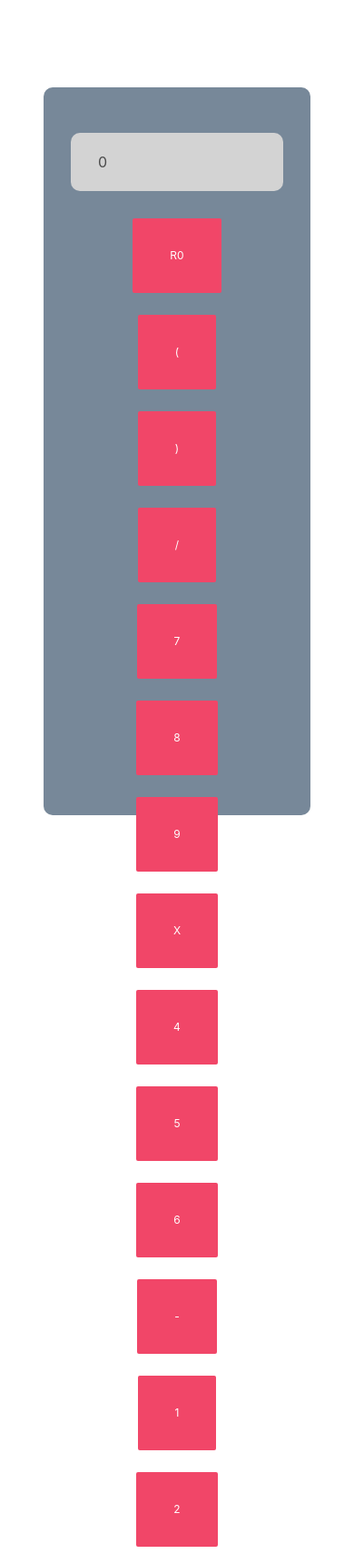
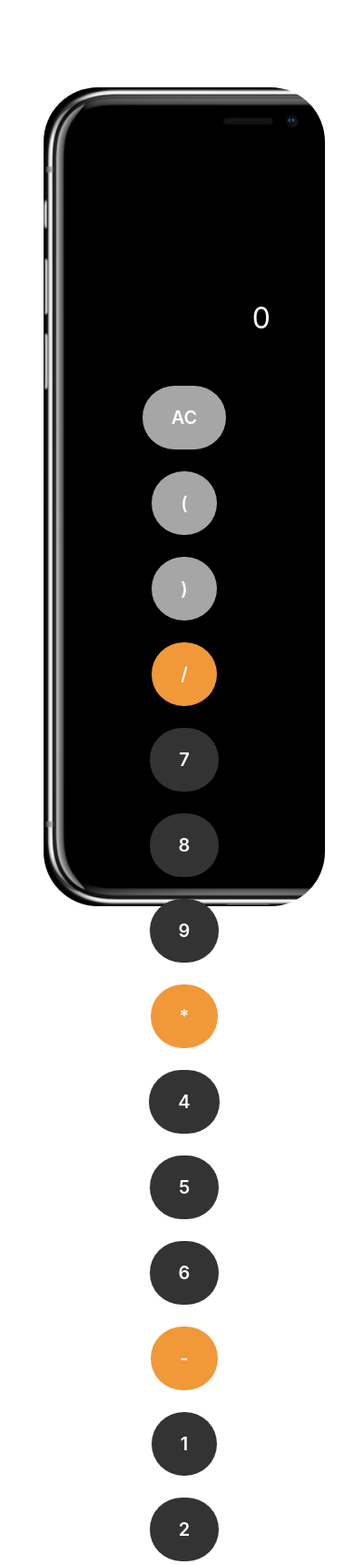
Before and after one commit to Nothe/nothe.github.io, a plain HTML site: page JS/calculatrice/index.html in a window 390 px wide. Shown: the top 1719 px of the page at 91% size. Drawn offline with nearby package versions, Linux system fonts and the light colour scheme.

Commit message:
iphone style

```diff
--- a/JS/calculatrice/index.html
+++ b/JS/calculatrice/index.html
@@ -17,7 +17,7 @@
     <section class="section hero is-fullheight">
         <div class="hero-body">
             <div class="container has-text-centered calculette">
-                <div class="back">
+                <div class="iphone">
 
                     <div class="first"></div>
                         <h1 id="result">0</h1>
@@ -25,73 +25,76 @@
 
                     <div class="columns">
                         <div class="column">
-                                    <button onclick="raz()" class="button is-small is-danger">R0</button>
+                                    <button onclick="raz()" class="button white">AC</button>
                         </div>
                         <div class="column">
-                                    <button onclick="envoyer('(')" class="button is-small is-danger">(</button>
+                                    <button onclick="envoyer('(')" class="button white">(</button>
                         </div>
                         <div class="column">
-                                    <button onclick="envoyer(')')" class="button is-small is-danger">)</button>
+                                    <button onclick="envoyer(')')" class="button white">)</button>
                         </div>
                         <div class="column">
-                                    <button onclick="envoyer('/')" class="button is-small is-danger">/</button>
+                                    <button onclick="envoyer('/')" class="button operator">/</button>
                         </div>
                      </div>
 
-                    <div class="columns">
+                    <div class="columns is-0">
                         <div class="column">
-                                        <button onclick="envoyer(7)" class="button is-small is-danger">7</button>
+                                        <button onclick="envoyer(7)" class="button">7</button>
                         </div>
                         <div class="column">
-                                        <button onclick="envoyer(8)" class="button is-small is-danger">8</button>
+                                        <button onclick="envoyer(8)" class="button">8</button>
                         </div>
                         <div class="column">
-                                        <button onclick="envoyer(9)" class="button is-small is-danger">9</button>
+                                        <button onclick="envoyer(9)" class="button">9</button>
                         </div>
                         <div class="column">
-                                        <button onclick="envoyer('*')" class="button is-small is-danger">X</button>
+                                        <button onclick="envoyer('*')" class="button operator">*</button>
                         </div>
                     </div>
                     <div class="columns">
                             <div class="column">
-                                        <button onclick="envoyer(4)" class="button is-small is-danger">4</button>
+                                        <button onclick="envoyer(4)" class="button">4</button>
                             </div>
                             <div class="column">
-                                        <button onclick="envoyer(5)" class="button is-small is-danger">5</button>
+                                        <button onclick="envoyer(5)" class="button">5</button>
                             </div>
                             <div class="column">
-                                        <button onclick="envoyer(6)" class="button is-small is-danger">6</button>
+                                        <button onclick="envoyer(6)" class="button">6</button>
                             </div>
                             <div class="column">
-                                        <button onclick="envoyer('-')" class="button is-small is-danger">-</button>
+                                        <button onclick="envoyer('-')" class="button operator">-</button>
                             </div>
                          </div>
 
                         <div class="columns">
                             <div class="column">
-                                            <button onclick="envoyer(1)" class="button is-small is-danger">1</button>
+                                            <button onclick="envoyer(1)" class="button">1</button>
                             </div>
                             <div class="column">
-                                            <button onclick="envoyer(2)" class="button is-small is-danger">2</button>
+                                            <button onclick="envoyer(2)" class="button">2</button>
                             </div>
                             <div class="column">
-                                            <button onclick="envoyer(3)" class="button is-small is-danger">3</button>
+                                            <button onclick="envoyer(3)" class="button">3</button>
                             </div>
                             <div class="column">
-                                            <button onclick="envoyer('+')" class="button is-small is-danger">+</button>
+                                            <button onclick="envoyer('+')" class="button operator">+</button>
                             </div>
                         </div>
                         <div class="columns">
                                 <div class="column is-6">
-                                                <button onclick="envoyer(0)" class="button is-small is-danger">0</button>
+                                                <button onclick="envoyer(0)" id="zero" class="button">0</button>
                                 </div>
                                 <div class="column">
-                                                <button  class="button is-small is-danger">,</button>
+                                                <button  onclick="envoyer('.')" class="button">,</button>
                                 </div>
                                 <div class="column">
-                                                <button onclick="egale()" class="button is-small is-danger">=</button>
+                                                <button onclick="egale()" class="button operator">=</button>
                                 </div>
-                            </div>
+                        </div>
+                        <div>
+                            <hr>
+                        </div>
 
                     </div>
                 </div>
--- a/JS/calculatrice/style.css
+++ b/JS/calculatrice/style.css
@@ -1,27 +1,60 @@
 .calculette {
-    background-color: lightslategrey;
-    border-radius: 10px;
-    height: 800px;
+    background-color: #000000;
+    border-radius: 60px;
+    height: 900px;
+    max-width: 450px;
+    padding: 30px;
+    background-image: url(IPhone_X.png);
+    background-repeat: no-repeat;
+    background-size: 450px 900px;
 }
 
+
+
+
 h1 {
-    background-color: lightgray;
+    color: white;
     border-radius: 10px;
-    margin: 30px;
-    margin-top: 50px;
-    padding-top: 20px;
-    padding-bottom: 20px;
-    padding-left: 30px;
-    text-align: left;
+    padding-top: 200px;
+    padding-bottom: 50px;
+    padding-right: 30px;
+    text-align: right;
+    font-size: 2em;
 }
 
+#zero {
+    padding-left : 80px;
+    padding-right : 80px;
+}
+
+
 .button {
-    padding: 40px;
-    border-radius: 50px;
+    background-color: #333333;
+    border: none;
+    color: white;
+    padding: 20px 32px 50px 32px;
+    text-align: center;
+    text-decoration: none;
+    display: inline-block;
+    font-size: 20px;
+    font-weight: 600;
+    border-radius: 100px;
+}
 
+.operator {
+    background-color: #F19838;
 
 }
 
-.column {
-    font-size: 20px;
+.white {
+    background-color: #A6A6A6;
+
 }
+
+hr {
+    border-top: 5px solid #A6A6A6;
+    border-radius: 5px;
+    width: 100px;
+    margin: 70px 0px 0px 150px;
+
+}
```
Also changed, not shown: JS/calculatrice/IPhone_X.png (added), 3 other files.
